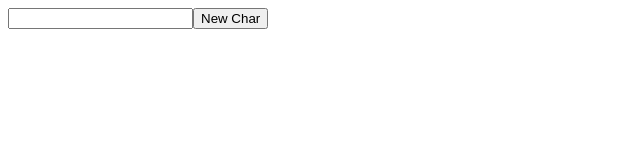
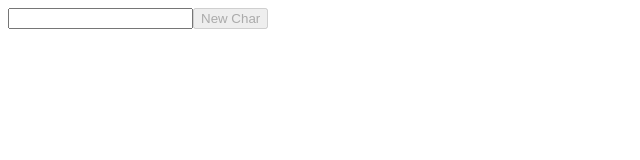
Before and after one commit to kabarakh/dnd-resource-tracker, a Vue app: page / in a window 1280 px wide. Shown: the top 160 px of the page, without its empty margins (0-640 px from the left). Built offline with nearby package versions, Linux system fonts and the light colour scheme; the HTML template or start-up script is replaced by a standard one.

Commit message:
Prevent duplicate char names and empty char names

```diff
--- a/src/App.vue
+++ b/src/App.vue
@@ -12,10 +12,12 @@ const newCharName = ref('');
 
 const addChar = () => {
   charactersStore.addOrEditCharacter(newCharName.value, {});
+  newCharName.value = '';
 }
 
 const selectedCharName = ref<string>('');
 const selectedChar = ref<Character | undefined>();
+const existingChar = ref<Character | undefined>();
 
 const resetSelectedChar = () => {
   selectedCharName.value = '';
@@ -23,6 +25,10 @@ const resetSelectedChar = () => {
 
 watch([selectedCharName, characters], () => {
   selectedChar.value = charactersStore.findCharacterByName(selectedCharName.value);
+});
+
+watch([newCharName, characters], () => {
+  existingChar.value = charactersStore.findCharacterByName(newCharName.value);
 });
 
 </script>
@@ -35,7 +41,7 @@ watch([selectedCharName, characters], () => {
 
     <form @submit.prevent="addChar">
       <input v-model="newCharName" />
-      <input type="submit" value="New Char" />
+      <input :disabled="newCharName.length === 0 || existingChar !== undefined" type="submit" value="New Char" />
     </form>
   </template>
 
```
